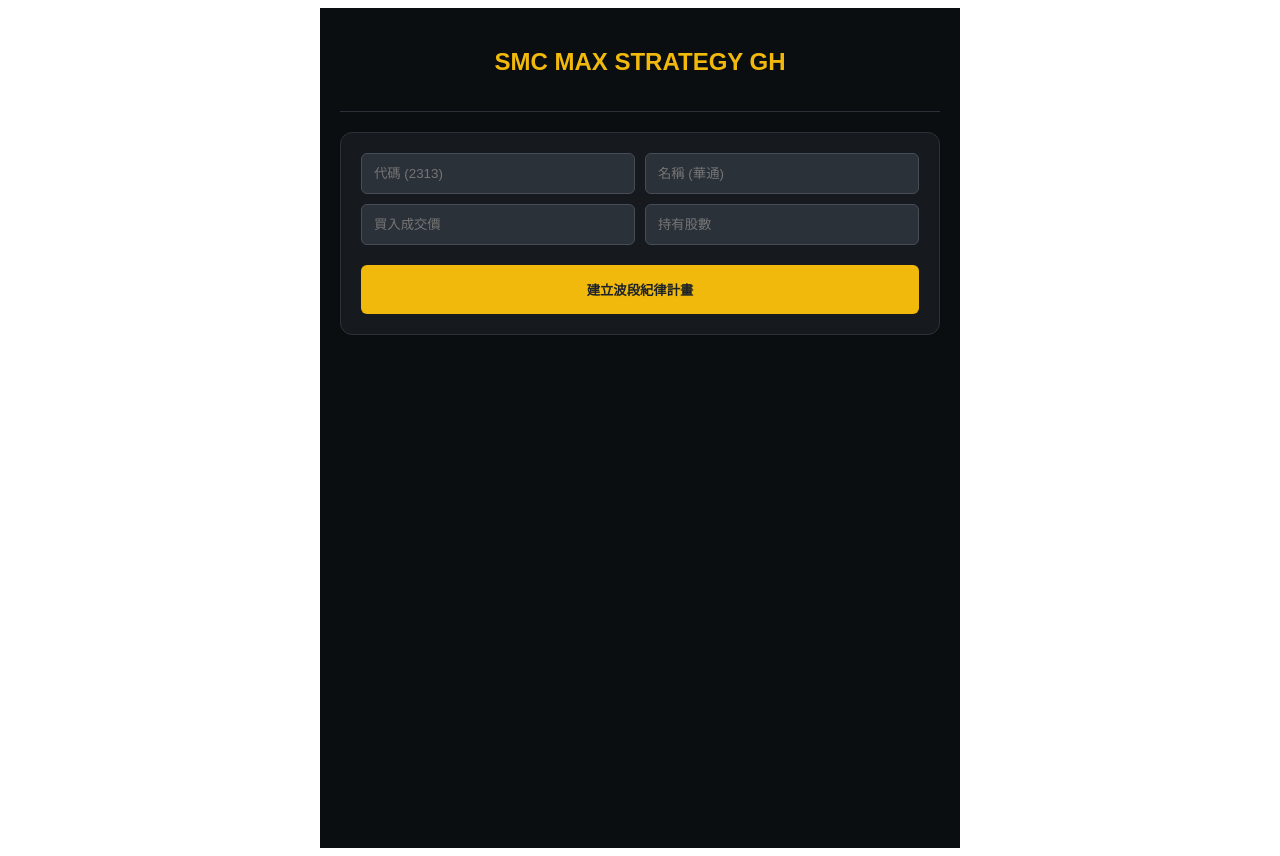
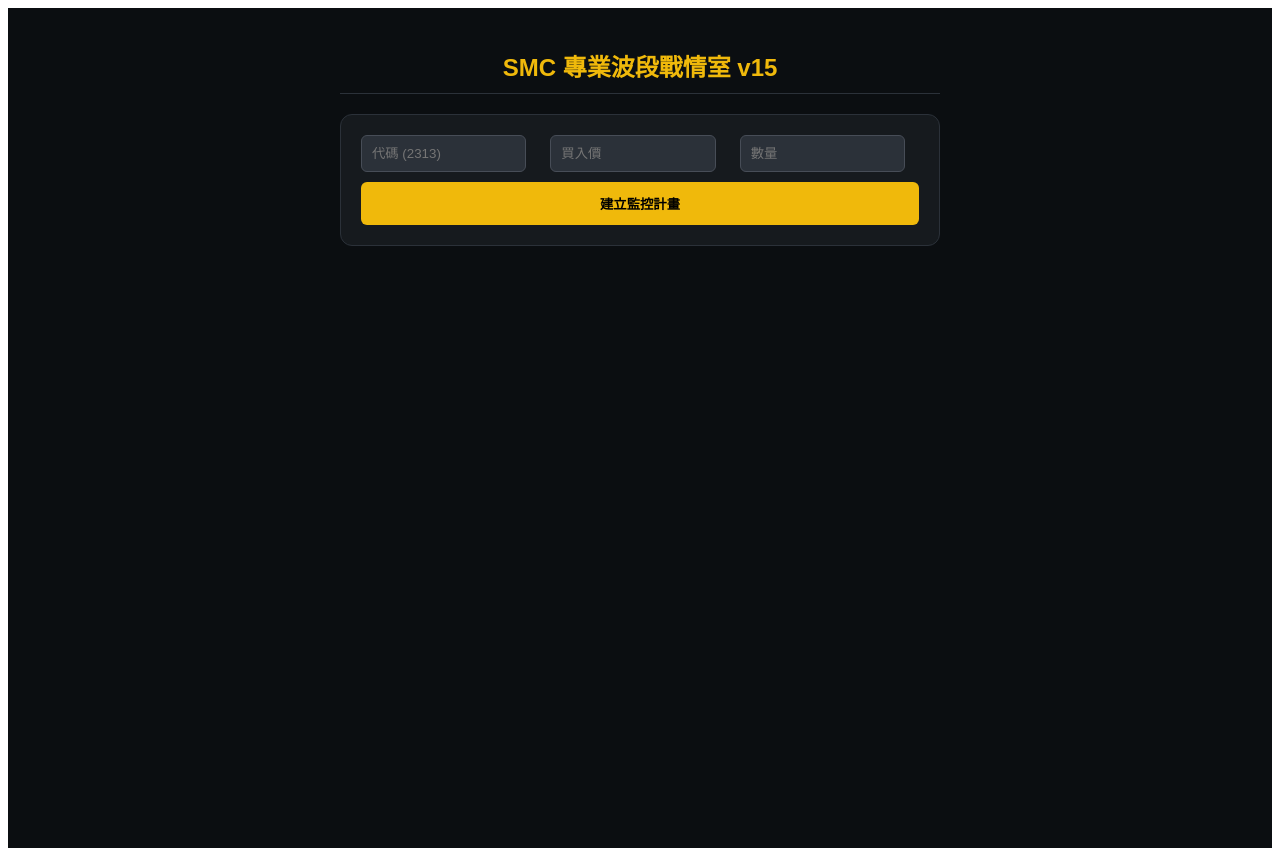
Before and after one commit to a0910671995-blip/-ai, a React (Vite) app: page / in a window 1280 px wide. Built offline with nearby package versions, Linux system fonts and the light colour scheme.

Commit message:
Update App.jsx

```diff
--- a/src/App.jsx
+++ b/src/App.jsx
@@ -1,199 +1,176 @@
 import React, { useState, useEffect } from 'react';
 
 const App = () => {
-  // 1. 狀態管理：從 LocalStorage 讀取紀錄
   const [stocks, setStocks] = useState(() => {
-    const saved = localStorage.getItem('smc_gh_v14');
+    const saved = localStorage.getItem('smc_pro_v15');
     return saved ? JSON.parse(saved) : [];
   });
 
-  const [form, setForm] = useState({ symbol: '', name: '', price: '', qty: '' });
+  const [form, setForm] = useState({ symbol: '', price: '', qty: '' });
+  const [loading, setLoading] = useState(false);
 
-  // 2. 當 stocks 變動時存入 LocalStorage
   useEffect(() => {
-    localStorage.setItem('smc_gh_v14', JSON.stringify(stocks));
+    localStorage.setItem('smc_pro_v15', JSON.stringify(stocks));
   }, [stocks]);
 
-  // 3. 處理輸入
-  const handleInputChange = (e) => {
-    setForm({ ...form, [e.target.name]: e.target.value });
+  // --- 功能 1: 自動抓取股票名稱 (利用 API) ---
+  const fetchStockName = async (symbol) => {
+    if (!symbol) return "";
+    setLoading(true);
+    try {
+      // 嘗試從 FinMind 獲取 (假設 Token 有效)
+      const token = "eyJ0eXAiOiJKV1QiLCJhbGciOiJIUzI1NiJ9.eyJkYXRlIjoiMjAyNi0wNC0wNiAxODoyOToxNSIsInVzZXJfaWQiOiJ0aW5nMDkwMiIsImVtYWlsIjoiYTA5MTA2NzE5OTVAZ21haWwuY29tIiwiaXAiOiIxMjMuMjA0LjE5OC4xMDgifQ._aQwOaw9SopLidA7fEgZzAY02nyPX6jLudW6_TwODMA";
+      const res = await fetch(`https://api.finmindtrade.com/api/v4/data?dataset=TaiwanStockInfo&token=${token}`);
+      const json = await res.json();
+      const info = json.data.find(item => item.stock_id === symbol);
+      setLoading(false);
+      return info ? info.stock_name : symbol;
+    } catch (e) {
+      setLoading(false);
+      return symbol; // 失敗則顯示代碼
+    }
   };
 
-  const addNewStock = () => {
-    if (!form.symbol || !form.price || !form.qty) return alert("請填寫完整資訊");
+  const addNewStock = async () => {
+    if (!form.symbol || !form.price || !form.qty) return alert("請輸入完整資料");
+    const name = await fetchStockName(form.symbol);
     const newStock = {
       id: Date.now(),
       symbol: form.symbol,
-      name: form.name || form.symbol,
-      cost: parseFloat(form.price),
-      qty: parseInt(form.qty),
-      profit: 0
+      name: name,
+      avgCost: parseFloat(form.price), // 均價
+      qty: parseInt(form.qty),         // 持股數
+      realizedProfit: 0,               // 已實現損益
+      currentPrice: parseFloat(form.price) // 預設現價等於買入價，之後手動更新或按按鈕
     };
     setStocks([...stocks, newStock]);
-    setForm({ symbol: '', name: '', price: '', qty: '' });
+    setForm({ symbol: '', price: '', qty: '' });
   };
 
-  const deleteStock = (id) => {
-    if (window.confirm("確定刪除此標的紀錄？")) {
-      setStocks(stocks.filter(s => s.id !== id));
+  // --- 功能 2: 賣出邏輯 (計算實現損益) ---
+  const handleSell = (id, sellPrice, sellQty) => {
+    if (!sellPrice || !sellQty) return alert("請輸入賣出價格與數量");
+    setStocks(stocks.map(s => {
+      if (s.id === id) {
+        if (sellQty > s.qty) { alert("賣出數量不能大於持股數"); return s; }
+        const profit = (sellPrice - s.avgCost) * sellQty;
+        return {
+          ...s,
+          qty: s.qty - sellQty,
+          realizedProfit: s.realizedProfit + profit
+        };
       }
+      return s;
+    }));
   };
 
-  // 4. CSS 樣式物件 (CSS-in-JS)
-  const styles = {
-    container: {
-      maxWidth: '600px',
-      margin: '0 auto',
-      padding: '20px',
-      backgroundColor: '#0b0e11',
-      color: '#eaecef',
-      minHeight: '100vh',
-      fontFamily: 'sans-serif'
-    },
-    header: {
-      textAlign: 'center',
-      color: '#f0b90b',
-      borderBottom: '1px solid #2b3139',
-      paddingBottom: '15px',
-      marginBottom: '20px'
-    },
-    inputPanel: {
-      backgroundColor: '#161a1e',
-      padding: '20px',
-      borderRadius: '12px',
-      border: '1px solid #2b3139',
-      marginBottom: '20px',
-      display: 'flex',
-      flexDirection: 'column',
-      gap: '10px'
-    },
-    inputRow: {
-      display: 'grid',
-      gridTemplateColumns: '1fr 1fr',
-      gap: '10px'
-    },
-    input: {
-      backgroundColor: '#2b3139',
-      border: '1px solid #474d57',
-      color: 'white',
-      padding: '12px',
-      borderRadius: '6px',
-      outline: 'none'
-    },
-    btnAdd: {
-      backgroundColor: '#f0b90b',
-      color: '#1e2329',
-      border: 'none',
-      padding: '15px',
-      borderRadius: '6px',
-      fontWeight: 'bold',
-      cursor: 'pointer',
-      marginTop: '10px'
-    },
-    card: {
-      backgroundColor: '#161a1e',
-      border: '1px solid #2b3139',
-      borderRadius: '12px',
-      padding: '20px',
-      marginBottom: '20px',
-      borderTop: '4px solid #f0b90b'
-    },
-    ruleGrid: {
-      display: 'grid',
-      gridTemplateColumns: 'repeat(3, 1fr)',
-      gap: '10px',
-      margin: '15px 0'
-    },
-    ruleBox: {
-      backgroundColor: '#2b3139',
-      padding: '10px',
-      borderRadius: '8px',
-      textAlign: 'center'
-    },
-    statBar: {
-      display: 'grid',
-      gridTemplateColumns: 'repeat(4, 1fr)',
-      gap: '5px',
-      backgroundColor: '#1e2329',
-      padding: '12px',
-      borderRadius: '8px',
-      textAlign: 'center',
-      fontSize: '0.85em'
-    },
-    btnK: {
-      backgroundColor: '#4285f4',
-      color: 'white',
-      border: 'none',
-      padding: '10px',
-      borderRadius: '4px',
-      width: '100%',
-      marginTop: '15px',
-      cursor: 'pointer'
+  // --- 功能 3: 回補邏輯 (重新計算均價 - 攤平) ---
+  const handleBuyMore = (id, buyPrice, buyQty) => {
+    if (!buyPrice || !buyQty) return alert("請輸入回補價格與數量");
+    setStocks(stocks.map(s => {
+      if (s.id === id) {
+        const totalCost = (s.avgCost * s.qty) + (buyPrice * buyQty);
+        const newQty = s.qty + buyQty;
+        return {
+          ...s,
+          qty: newQty,
+          avgCost: parseFloat((totalCost / newQty).toFixed(2))
+        };
       }
+      return s;
+    }));
+  };
+
+  const updateCurrentPrice = (id, newPrice) => {
+    setStocks(stocks.map(s => s.id === id ? { ...s, currentPrice: parseFloat(newPrice) } : s));
+  };
+
+  // --- 樣式設定 ---
+  const theme = {
+    bg: '#0b0e11', card: '#161a1e', text: '#eaecef', primary: '#f0b90b',
+    red: '#f6465d', green: '#0ecb81', blue: '#3498db', border: '#2b3139'
   };
 
   return (
-    <div style={styles.container}>
-      <header style={styles.header}>
-        <h2>SMC MAX STRATEGY GH</h2>
-      </header>
+    <div style={{ backgroundColor: theme.bg, color: theme.text, minHeight: '100vh', padding: '20px', fontFamily: 'sans-serif' }}>
+      <div style={{ maxWidth: '600px', margin: '0 auto' }}>
+        <h2 style={{ textAlign: 'center', color: theme.primary, borderBottom: `1px solid ${theme.border}`, paddingBottom: '10px' }}>
+          SMC 專業波段戰情室 v15
+        </h2>
 
-      {/* 輸入區 */}
-      <div style={styles.inputPanel}>
-        <div style={styles.inputRow}>
-          <input name="symbol" placeholder="代碼 (2313)" style={styles.input} value={form.symbol} onChange={handleInputChange} />
-          <input name="name" placeholder="名稱 (華通)" style={styles.input} value={form.name} onChange={handleInputChange} />
+        {/* 新增區域 */}
+        <div style={{ backgroundColor: theme.card, padding: '20px', borderRadius: '12px', border: `1px solid ${theme.border}`, marginBottom: '20px' }}>
+          <div style={{ display: 'grid', gridTemplateColumns: '1fr 1fr 1fr', gap: '10px', marginBottom: '10px' }}>
+            <input placeholder="代碼 (2313)" style={inputStyle} value={form.symbol} onChange={e => setForm({...form, symbol: e.target.value})} />
+            <input type="number" placeholder="買入價" style={inputStyle} value={form.price} onChange={e => setForm({...form, price: e.target.value})} />
+            <input type="number" placeholder="數量" style={inputStyle} value={form.qty} onChange={e => setForm({...form, qty: e.target.value})} />
           </div>
-        <div style={styles.inputRow}>
-          <input name="price" type="number" placeholder="買入成交價" style={styles.input} value={form.price} onChange={handleInputChange} />
-          <input name="qty" type="number" placeholder="持有股數" style={styles.input} value={form.qty} onChange={handleInputChange} />
-        </div>
-        <button style={styles.btnAdd} onClick={addNewStock}>建立波段紀律計畫</button>
+          <button onClick={addNewStock} style={{ width: '100%', padding: '12px', backgroundColor: theme.primary, border: 'none', borderRadius: '6px', fontWeight: 'bold', cursor: 'pointer' }}>
+            {loading ? "查詢名稱中..." : "建立監控計畫"}
+          </button>
         </div>
 
-      {/* 列表區 */}
+        {/* 列表區域 */}
         {stocks.map(s => {
-        const tp = (s.cost * 1.1).toFixed(2);
-        const bb = (tp * 0.95).toFixed(2);
-        const sl = (s.cost * 0.93).toFixed(2);
+          const unrealized = Math.round((s.currentPrice - s.avgCost) * s.qty);
+          const tp = (s.avgCost * 1.1).toFixed(2);
+          const sl = (s.avgCost * 0.93).toFixed(2);
 
           return (
-          <div key={s.id} style={styles.card}>
-            <div style={{ display: 'flex', justifyContent: 'space-between', alignItems: 'center' }}>
-              <span style={{ fontSize: '1.2em', fontWeight: 'bold' }}>{s.name} <small style={{ color: '#848e9c' }}>{s.symbol}</small></span>
-              <span style={{ fontSize: '0.8em', color: '#f0b90b' }}>策略執行中</span>
-            </div>
-
-            <div style={styles.ruleGrid}>
-              <div style={{ ...styles.ruleBox, borderBottom: '3px solid #f6465d' }}>
-                <span style={{ fontSize: '0.7em', color: '#848e9c' }}>停利目標</span>
-                <div style={{ fontWeight: 'bold' }}>{tp}</div>
-              </div>
-              <div style={{ ...styles.ruleBox, borderBottom: '3px solid #3498db' }}>
-                <span style={{ fontSize: '0.7em', color: '#848e9c' }}>拉回回補</span>
-                <div style={{ fontWeight: 'bold' }}>{bb}</div>
-              </div>
-              <div style={{ ...styles.ruleBox, borderBottom: '3px solid #0ecb81' }}>
-                <span style={{ fontSize: '0.7em', color: '#848e9c' }}>停損防線</span>
-                <div style={{ fontWeight: 'bold' }}>{sl}</div>
+            <div key={s.id} style={{ backgroundColor: theme.card, borderRadius: '12px', padding: '15px', marginBottom: '20px', borderLeft: `5px solid ${theme.primary}` }}>
+              <div style={{ display: 'flex', justifyContent: 'space-between', marginBottom: '10px' }}>
+                <b style={{ fontSize: '1.2em' }}>{s.name} <small style={{color: '#848e9c'}}>{s.symbol}</small></b>
+                <div style={{ textAlign: 'right' }}>
+                   現價：<input type="number" value={s.currentPrice} onChange={e => updateCurrentPrice(s.id, e.target.value)} style={{ width: '60px', background: '#2b3139', border: 'none', color: 'white', textAlign: 'center' }} />
                 </div>
               </div>
 
-            <div style={styles.statBar}>
-              <div><span style={{ color: '#848e9c' }}>股數</span><br/><b>{s.qty}</b></div>
-              <div><span style={{ color: '#848e9c' }}>成本</span><br/><b>{s.cost}</b></div>
-              <div><span style={{ color: '#848e9c' }}>本金</span><br/><b>{Math.round(s.cost * s.qty)}</b></div>
-              <div onClick={() => deleteStock(s.id)} style={{ cursor: 'pointer', color: '#474d57' }}>結案</div>
+              {/* 核心數據 */}
+              <div style={{ display: 'grid', gridTemplateColumns: 'repeat(3, 1fr)', gap: '10px', textAlign: 'center', backgroundColor: '#1e2329', padding: '10px', borderRadius: '8px' }}>
+                <div><small style={{color: '#848e9c'}}>均價</small><br/><b>{s.avgCost}</b></div>
+                <div><small style={{color: '#848e9c'}}>持股</small><br/><b>{s.qty}</b></div>
+                <div><small style={{color: '#848e9c'}}>已實現損益</small><br/><b style={{color: theme.red}}>{Math.round(s.realizedProfit)}</b></div>
               </div>
 
-            <button style={styles.btnK} onClick={() => window.open(`https://www.google.com/finance/quote/${s.symbol}:TPE`)}>
-              📊 查看即時 K 線與報價
-            </button>
+              <div style={{ marginTop: '10px', textAlign: 'center' }}>
+                <span style={{ fontSize: '0.9em' }}>未實現損益：</span>
+                <b style={{ color: unrealized >= 0 ? theme.red : theme.green, fontSize: '1.2em' }}>{unrealized}</b>
+              </div>
+
+              {/* 操作區 */}
+              <div style={{ display: 'flex', gap: '10px', marginTop: '15px', borderTop: `1px dashed ${theme.border}`, paddingTop: '15px' }}>
+                <div style={{ flex: 1 }}>
+                  <button onClick={() => {
+                    const p = prompt("賣出價格?");
+                    const q = prompt("賣出數量?");
+                    if(p && q) handleSell(s.id, parseFloat(p), parseInt(q));
+                  }} style={{ width: '100%', padding: '8px', backgroundColor: theme.red, color: 'white', border: 'none', borderRadius: '4px', cursor: 'pointer' }}>賣出結利</button>
+                </div>
+                <div style={{ flex: 1 }}>
+                  <button onClick={() => {
+                    const p = prompt("回補價格?");
+                    const q = prompt("回補數量?");
+                    if(p && q) handleBuyMore(s.id, parseFloat(p), parseInt(q));
+                  }} style={{ width: '100%', padding: '8px', backgroundColor: theme.blue, color: 'white', border: 'none', borderRadius: '4px', cursor: 'pointer' }}>低位回補</button>
+                </div>
+              </div>
+
+              {/* 紀律提示 */}
+              <div style={{ display: 'flex', justifyContent: 'space-between', marginTop: '10px', fontSize: '0.8em', color: '#848e9c' }}>
+                <span>建議停利: {tp}</span>
+                <span>建議停損: {sl}</span>
+                <span onClick={() => {if(window.confirm("結案？")) setStocks(stocks.filter(x=>x.id!==s.id))}} style={{cursor:'pointer'}}>刪除紀錄</span>
+              </div>
             </div>
           );
         })}
       </div>
+    </div>
   );
 };
 
+const inputStyle = {
+  backgroundColor: '#2b3139', border: '1px solid #474d57', color: 'white', padding: '10px', borderRadius: '6px', width: '80%'
+};
+
 export default App;
```
Lines whose indentation alone changed are shown as unchanged.
